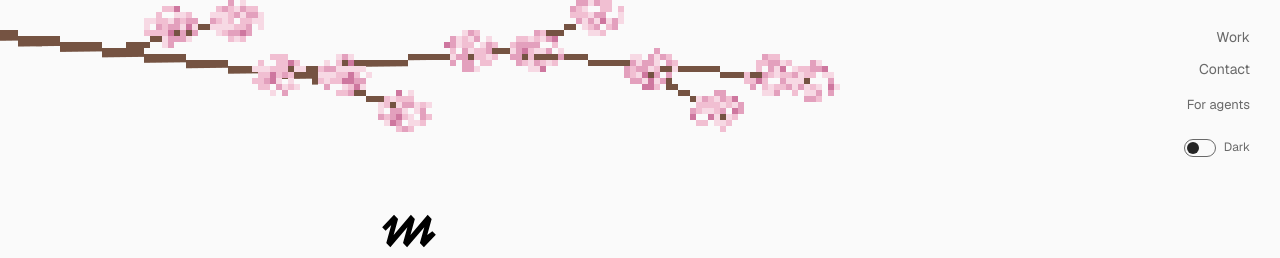
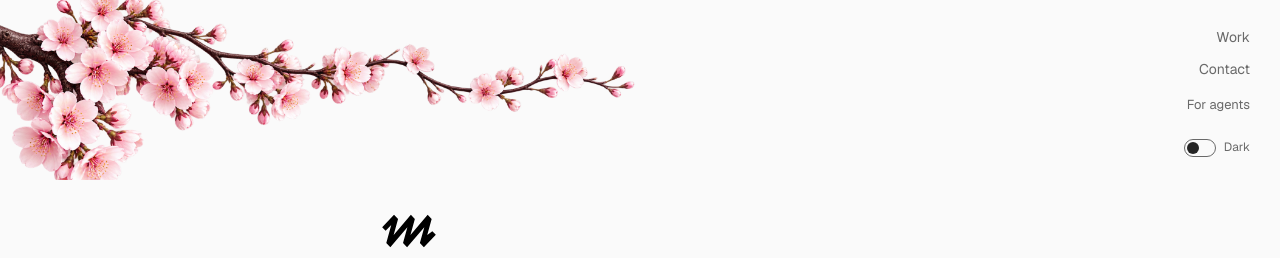
Before and after one commit to maitreyi0002-beep/maitreyi-portfolio, a website: page site/index.html in a window 1280 px wide. Shown: the top 258 px of the page. Drawn offline with Linux system fonts and the light colour scheme; animation ran at ten frames a second.

Commit message:
Replace pixel blossoms with realistic mirrored branch

```diff
--- a/site/index.html
+++ b/site/index.html
@@ -81,7 +81,7 @@
         />
       </div>
     </div>
-    <button class="blossom-canopy" type="button" aria-label="Scatter cherry blossom petals"><canvas id="blossom-canvas" aria-hidden="true"></canvas></button>
+    <button class="blossom-canopy" type="button" aria-label="Scatter cherry blossom petals"><img class="blossom-branch" src="assets/cherry-blossom-realistic.png" alt="" width="2172" height="724" /><canvas id="blossom-canvas" aria-hidden="true"></canvas></button>
     <div class="page-shell">
       <header class="site-header">
         <nav aria-label="Main navigation">
--- a/site/landscape.js
+++ b/site/landscape.js
@@ -42,35 +42,24 @@
   }
   const noise = (x,y) => { const n=Math.sin(x*127.1+y*311.7)*43758.5453; return n-Math.floor(n); };
   landscape('blossom-canvas',(ctx,s,reduce) => {
-    const unit = s.width < 500 ? 5 : 6;
-    const length = Math.min(s.width*.88,850);
-    const scale = length/850;
-    const dark = document.documentElement.dataset.theme==='dark';
-    const branches = [[-20,28,310,75,11],[260,69,525,47,8],[485,48,805,77,5],[115,48,235,13,6],[312,70,410,112,5],[500,48,600,12,4],[633,61,719,112,4]];
-    const buds = [[170,25],[234,15],[277,69],[343,73],[402,107],[468,48],[535,48],[596,14],[645,65],[713,107],[769,72],[812,78]];
-    ctx.fillStyle = dark ? '#95674f' : '#755342';
-    for(const [x,y,xx,yy,w] of branches) {
-      const distance=Math.hypot(xx-x,yy-y); const count=Math.ceil(distance/unit);
-      for(let i=0;i<=count;i++){ const t=i/count;ctx.fillRect(Math.round((x+(xx-x)*t)*scale/unit)*unit,Math.round((y+(yy-y)*t)/unit)*unit,unit,Math.max(unit,w*(1-t*.4))); }
+    const now=performance.now()/1000;
+    s.petals=s.petals.filter(p=>now-p.born<1.8);
+    if(!reduce) for(const p of s.petals){
+      const age=now-p.born;
+      ctx.save();
+      ctx.globalAlpha=Math.max(0,1-age/1.8);
+      ctx.translate(p.x+Math.sin(age*2+p.x)*12+age*12,p.y+age*32);
+      ctx.rotate(age*1.8+p.x);
+      const tint=ctx.createRadialGradient(0,0,0,0,0,7);
+      tint.addColorStop(0,'#fff0f5');tint.addColorStop(1,'#d88ba6');
+      ctx.fillStyle=tint;ctx.beginPath();ctx.moveTo(0,-6);
+      ctx.bezierCurveTo(7,-6,7,4,0,7);ctx.bezierCurveTo(-5,3,-5,-3,0,-6);ctx.fill();ctx.restore();
     }
-    s.blossoms=[];
-    const colors=dark ? ['#b95e87','#dc8bad','#f2b0cc','#ffe0e8'] : ['#ce779f','#e3a0bd','#f1bfd2','#f7d9e4'];
-    for(const [bx,by] of buds) {
-      for(let dx=-4;dx<=4;dx++)for(let dy=-3;dy<=3;dy++){
-        if(dx*dx/18+dy*dy/11>1 || noise(bx+dx,by+dy)<.2)continue;
-        const x=Math.round((bx*scale+dx*unit)/unit)*unit,y=Math.round((by+dy*unit)/unit)*unit;
-        const color=colors[Math.floor(noise(dx+bx,dy+by)*colors.length)];
-        ctx.fillStyle=color;ctx.fillRect(x,y,unit,unit);s.blossoms.push({x,y,color,size:unit});
-      }
-    }
-    const now=performance.now()/1000;
-    s.petals=s.petals.filter(p=>now-p.born<1.7);
-    if(!reduce) for(const p of s.petals){const age=now-p.born;ctx.globalAlpha=Math.max(0,1-age/1.7);ctx.fillStyle=p.color;ctx.fillRect(Math.round((p.x+Math.sin(age*3+p.x)*15+age*12)/unit)*unit,Math.round((p.y+age*40)/unit)*unit,unit,unit);}
-    ctx.globalAlpha=1;s.active=s.petals.length>0;
+    s.active=s.petals.length>0;
   },(s,x,y)=>{
-    const nearby=s.blossoms.filter(p=>Math.hypot(p.x-x,p.y-y)<65);
-    const selected=nearby.length?nearby:s.blossoms.filter((_,i)=>i%23===0);
-    s.petals.push(...selected.filter((_,i)=>i%4===0).slice(0,14).map(p=>({...p,born:performance.now()/1000})));s.petals=s.petals.slice(-100);
+    if(y>130)return;
+    for(let i=0;i<4;i++)s.petals.push({x:x+(noise(i,x)-.5)*30,y:Math.min(y,105),born:performance.now()/1000});
+    s.petals=s.petals.slice(-48);
   });
   landscape('water-canvas',(ctx,s,reduce)=>{
     const pixel=s.width<600?8:10;
--- a/site/styles.css
+++ b/site/styles.css
@@ -825,3 +825,7 @@ h1 {
 .contact-links a:hover { text-decoration:none; }
 .link-wave { position:absolute; width:100%; height:6px; left:0; bottom:6px; overflow:hidden; }
 .link-wave path { fill:none; stroke:#315ed4; stroke-width:1.7; }
+
+.blossom-branch { position:absolute; top:-12px; left:-10px; width:min(660px,100%); height:auto; pointer-events:none; }
+.blossom-canopy canvas { position:absolute; inset:0; }
+@media(max-width:767px) { .blossom-branch { width:440px; max-width:none; left:-80px; top:-4px; } }
```
Also changed, not shown: AGENTS.md (+3 -0 lines), PROJECT_MEMORY.md (+3 -0 lines), docs/DECISIONS.md (+3 -0 lines), docs/SOURCES.md (+3 -0 lines), docs/STATUS.md (+4 -0 lines), site/assets/cherry-blossom-realistic.png (added).
